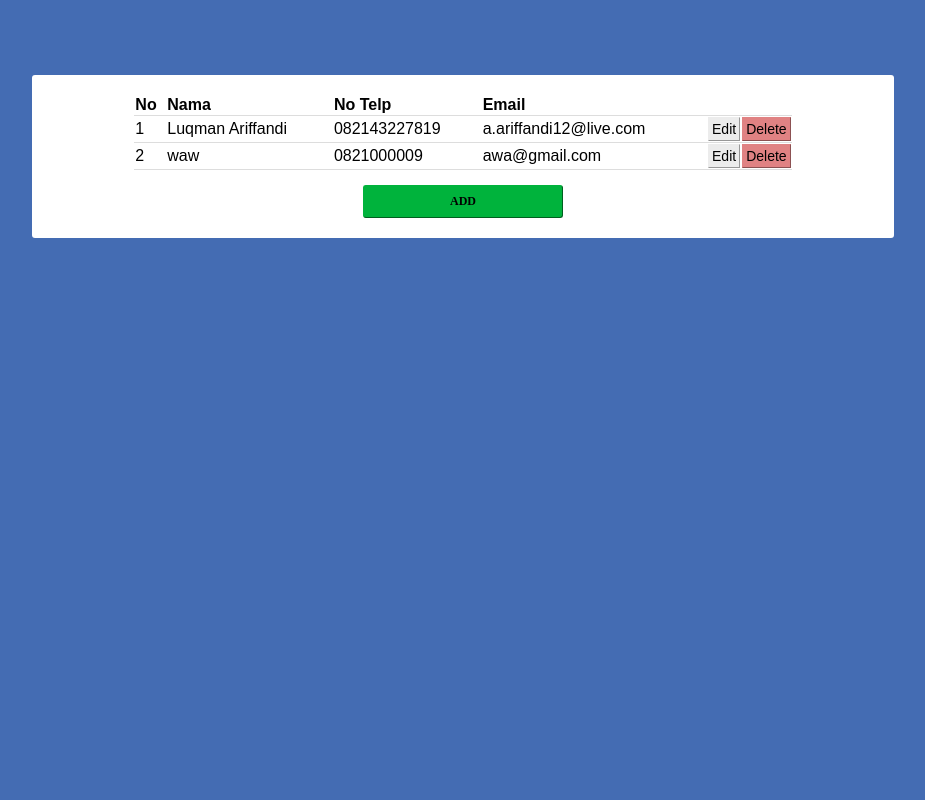
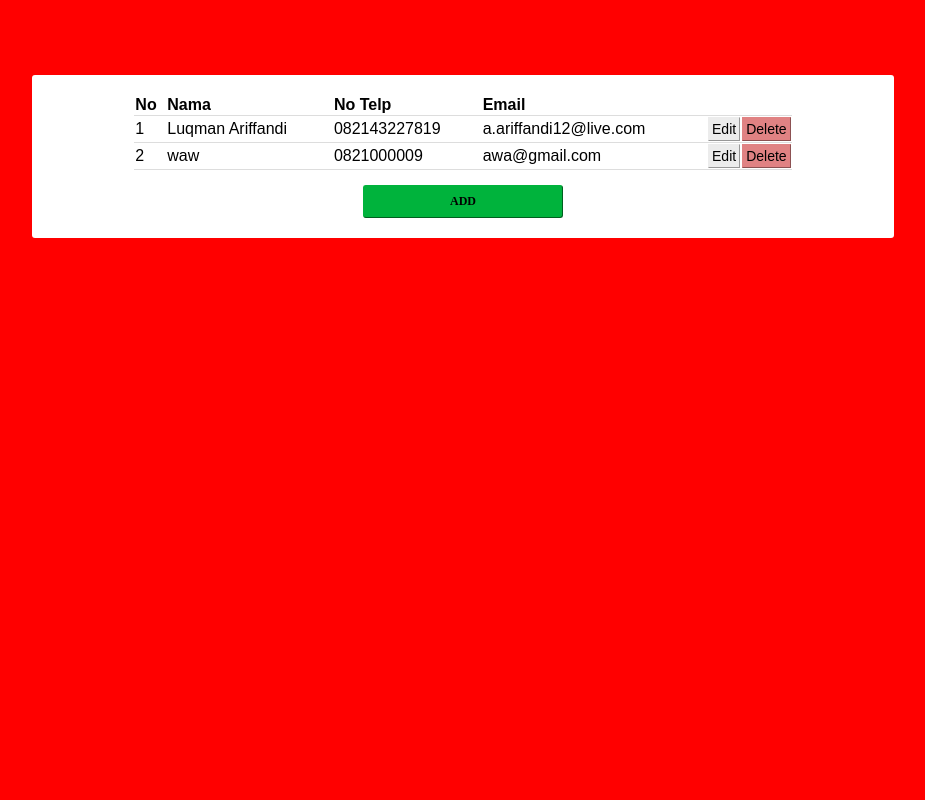
Before and after one commit to lqmn/buku-telepon, a PHP site: page / in a window 1280 px wide. Shown: the whole page, without its empty margins (177-1102 px from the left). Run offline with PHP 8.4, Linux system fonts and the light colour scheme; data comes from the database, SQL or seed files in the repository.

Commit message:
made bg to red

```diff
--- a/css/style.css
+++ b/css/style.css
@@ -1,5 +1,5 @@
 body{
-	background: #446CB3;
+	background: red;
 }
 #container {
 	padding: 20px;
```
